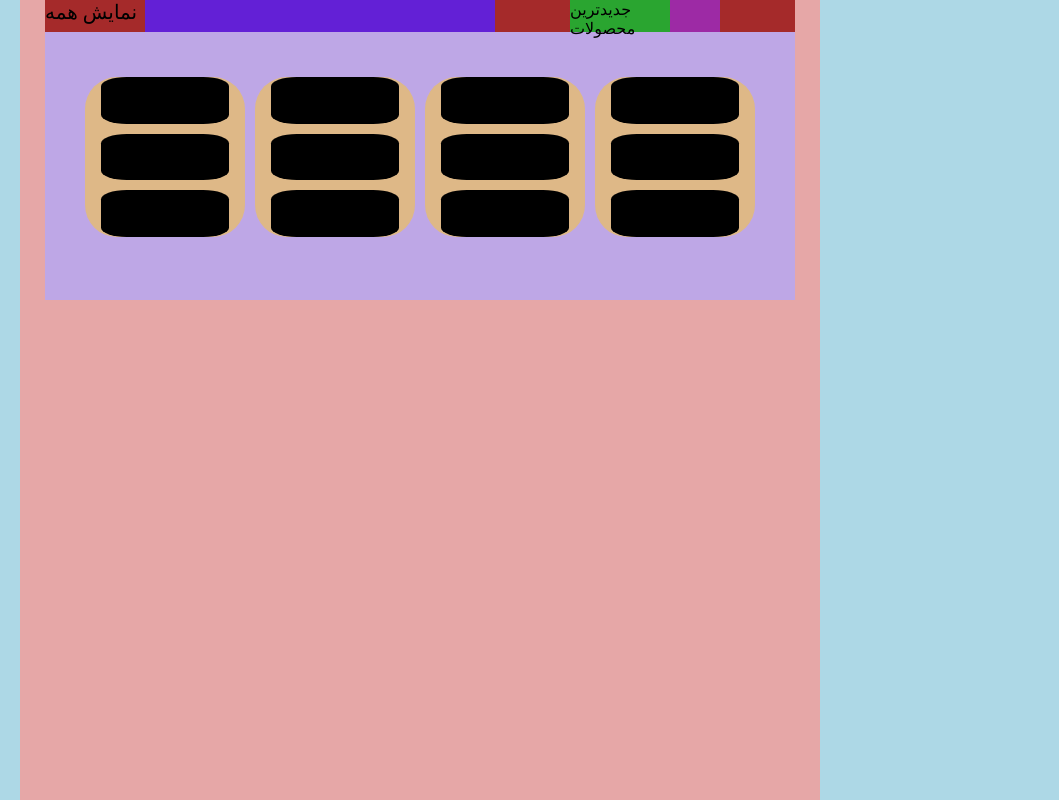
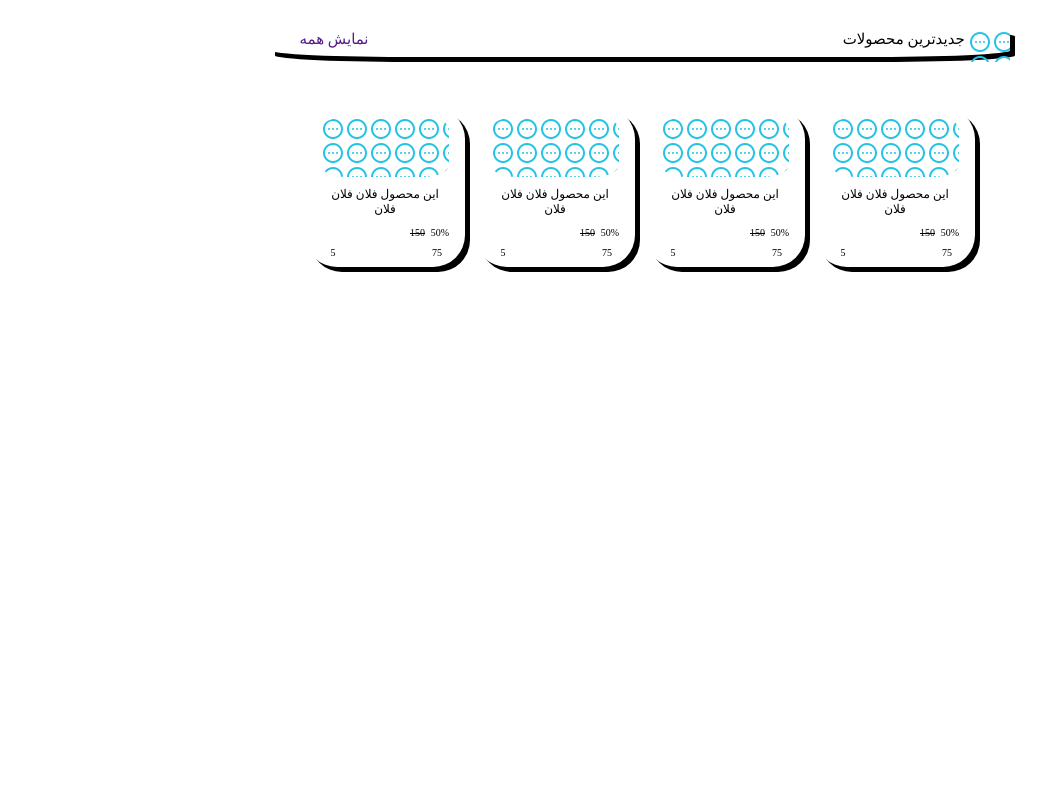
Before and after one commit to MHRZz17/Css-Project1, a plain HTML site: page index.html in a window 1280 px wide. Shown: the whole page, without its empty margins (0-1059 px from the left). Drawn offline with Linux system fonts and the light colour scheme.

Commit message:
fix position and fix flexboxes

```diff
--- a/index.html
+++ b/index.html
@@ -9,35 +9,72 @@
   <body>
     <div class="container">
       <div class="item-box">
-        <div class="header-box">
-          <div class="h-title-logo-viwe">
-            <div class="viwe-all"><p>نمایش همه</p></div>
-            <div class="h-title-logo">
-              <div class="h-title"><p>جدیدترین محصولات</p></div>
-              <div class="h-logo"></div>
-            </div>
+        <div class="h-title-logo-viwe">
+          <div class="viwe-all"><a href="">نمایش همه</a></div>
+          <div class="h-title-logo">
+            <div class="h-title"><p>جدیدترین محصولات</p></div>
+            <div class="h-logo"></div>
           </div>
         </div>
+
         <div class="flex-box">
           <div class="flex-item">
             <div class="image1"></div>
-            <div class="dis1"></div>
-            <div class="price1"></div>
+            <div class="dis1"><p>این محصول فلان فلان فلان</p></div>
+            <div class="price1">
+              <div class="discount">
+                <div class="old-price"><p>150</p></div>
+                <div class="dis-value"><p>50%</p></div>
+              </div>
+              <div class="footer-price">
+                <div class="rate"><p>5</p></div>
+                <div class="new-price"><p>75</p></div>
+              </div>
+            </div>
           </div>
           <div class="flex-item">
             <div class="image2"></div>
-            <div class="dis2"></div>
-            <div class="price2"></div>
+            <div class="dis2"><p>این محصول فلان فلان فلان</p></div>
+            <div class="price2">
+              <div class="discount">
+                <div class="old-price"><p>150</p></div>
+                <div class="dis-value"><p>50%</p></div>
+              </div>
+              <div class="footer-price">
+                <div class="rate"><p>5</p></div>
+                <div class="new-price"><p>75</p></div>
+              </div>
+            </div>
           </div>
           <div class="flex-item">
             <div class="image3"></div>
-            <div class="dis3"></div>
-            <div class="price3"></div>
+            <div class="dis3"><p>این محصول فلان فلان فلان</p></div>
+            <div class="price3">
+              <div class="discount">
+                <div class="old-price"><p>150</p></div>
+                <div class="dis-value"><p>50%</p></div>
+              </div>
+              <div class="footer-price">
+                <div class="rate"><p>5</p></div>
+                <div class="new-price"><p>75</p></div>
+              </div>
+            </div>
           </div>
           <div class="flex-item">
             <div class="image4"></div>
-            <div class="dis4"></div>
-            <div class="price4"></div>
+            <div class="dis4">
+              <p>این محصول فلان فلان فلان</p>
+            </div>
+            <div class="price4">
+              <div class="discount">
+                <div class="old-price"><p>150</p></div>
+                <div class="dis-value"><p>50%</p></div>
+              </div>
+              <div class="footer-price">
+                <div class="rate"><p>5</p></div>
+                <div class="new-price"><p>75</p></div>
+              </div>
+            </div>
           </div>
         </div>
       </div>
--- a/style/style.css
+++ b/style/style.css
@@ -3,162 +3,251 @@
   margin: 0;
   box-sizing: border-box;
   outline: none;
+  text-decoration: none;
 }
 @font-face {
   font-family: "BNazanin";
   src: local("BNazanin"), url();
 }
-body {
+/* body {
   background-color: lightblue;
-}
+} */
 .container {
   width: 800px;
   height: 800px;
-  margin: 0px 200px 0px 20px;
-  background-color: rgb(230, 167, 167);
+  margin-left: auto;
+  margin-right: auto;
+  padding-top: 20px;
+  /* background-color: rgb(230, 167, 167); */
 }
 .item-box {
   width: 750px;
   height: 300px;
-  margin: 0px auto 0px auto;
-  background-color: rgb(190, 167, 230);
+  margin-left: auto;
+  margin-right: auto;
+  padding: 5px;
+  display: flex;
+  flex-direction: column;
+  gap: 5px;
+  /* background-color: rgb(230, 230, 167); */
 }
 .flex-box {
-  width: 700px;
+  width: 720px;
   height: 250px;
   margin: 0px auto 0px auto;
-  background-color: rgb(190, 167, 230);
+  /* background-color: rgb(190, 167, 230); */
   display: flex;
   justify-content: center;
   align-items: center;
   gap: 10px;
 }
-.header-box {
-  width: 100%;
-  height: 2rem;
-  background-color: blueviolet;
-}
+
 .h-title-logo-viwe {
+  padding-top: 10px;
+  box-shadow: 5px 5px 0px;
+  border-radius: 20%;
   width: 100%;
   height: 2rem;
   margin: 0px auto 0px auto;
-  background-color: rgb(99, 32, 214);
+  /* background-color: rgb(99, 32, 214); */
   display: flex;
   justify-content: space-between;
   align-items: center;
-  /* gap:10px; */
 }
 .viwe-all {
-  font-size: 20px;
-  width: 100px;
+  font-size: 15px;
+  padding-top: auto;
+  padding-bottom: auto;
+  text-align: center;
+  /* text-shadow:2px 2px 0px #211c1c; */
+  width: 8rem;
   height: 2rem;
-  background-color: brown;
+  /* background-color: brown; */
 }
 .h-title-logo {
-  width: 300px;
+  width: 170px;
   height: 2rem;
-  background-color: brown;
+  /* background-color: brown; */
   display: flex;
-  justify-content: center;
-  align-items: center;
+  /* justify-content: center;
+  align-items: center; */
 }
 .h-title {
+  font-size: 15px;
+  text-align: center;
+  text-wrap: nowrap;
   height: 2rem;
-  width: 100px;
-  background-color: rgb(42, 165, 48);
+  width: 150px;
+  /* background-color: rgb(42, 165, 48); */
 }
 .h-logo {
   height: 2rem;
   width: 50px;
-  background-image: url();
-  background-color: rgb(157, 42, 165);
+  background-image: url(../images/icons8-view-more-24.png);
+  /* background-color: rgb(157, 42, 165); */
 }
 
 .flex-item {
-  background-image: url("");
+  padding-top: 10px;
   width: 10rem;
   height: 10rem;
   border-radius: 20%;
-  background-color: burlywood;
+  /* background-color: burlywood; */
   display: flex;
   flex-direction: column;
   justify-content: center;
   align-items: center;
   gap: 10px;
+  box-shadow: 5px 5px 0px;
 }
 .image1 {
+  background-image: url(../images/icons8-view-more-24.png);
+  width: 8rem;
+  height: 8rem;
+  border-radius: 20%;
+}
+.dis1 {
+  text-wrap: wrap;
+  text-align: center;
+  font-size: 12px;
+  /* text-shadow:; */
+  /* line-height:; */
   width: 8rem;
   height: 3rem;
-  background-color: black;
-  border-radius: 20%;
-  background-image: url();
-}
-.dis1 {
-  width: 8rem;
-  height: 3rem;
-  background-color: black;
+  /* background-color: black; */
   border-radius: 20%;
 }
 .price1 {
+  text-wrap: nowrap;
+  text-align: right;
+  font-size: 12px;
+  /* text-shadow:; */
+  /* line-height:; */
+  width: 8rem;
+  height: 5rem;
+  /* background-color:red; */
+  border-radius: 20%;
+  display: flex;
+  flex-direction: column;
+  justify-content: right;
+  align-items: center;
+}
+.discount {
+  width: 100%;
+  height: 1rem;
+  border-radius: 20%;
+  /* background-color: rgb(255, 0, 251); */
+  display: flex;
+  justify-content: right;
+  align-items: center;
+}
+.dis-value {
+  font-size: 10px;
+  text-align: right;
+  width: 1.5rem;
+  height: 1rem;
+  border-radius: 20%;
+  /* background-color: blue; */
+}
+.old-price {
+  font-size: 10px;
+  text-align: right;
+  text-decoration: line-through;
+  width: 1.5rem;
+  height: 1rem;
+  border-radius: 20%;
+  /* background-color: blue; */
+}
+.footer-price {
+  /* background-color: blue; */
+  width: 100%;
+  height: 1.5rem;
+  border-radius: 20%;
+  display: flex;
+  justify-content: space-between;
+  align-items: center;
+}
+.new-price {
+  font-size: 10px;
+  text-align: center;
+  /* background-color: rgb(60, 255, 0); */
+  width: 1.5rem;
+  height: 1rem;
+}
+.rate {
+  font-size: 10px;
+  text-align: center;
+  /* background-color: rgb(255, 0, 157); */
+  width: 1.5rem;
+  height: 1rem;
+}
+
+.image2 {
+  background-image: url(../images/icons8-view-more-24.png);
+  width: 8rem;
+  height: 8rem;
+  border-radius: 20%;
+}
+.dis2 {
+  text-wrap: wrap;
+  text-align: center;
+  font-size: 12px;
+  /* text-shadow:; */
+  /* line-height:; */
   width: 8rem;
   height: 3rem;
-  background-color: black;
-  border-radius: 20%;
-}
-.image2 {
-  width: 8rem;
-  height: 3rem;
-  background-color: black;
-  border-radius: 20%;
-  background-image: url();
-}
-.dis2 {
-  width: 8rem;
-  height: 3rem;
-  background-color: black;
+  /* background-color: black; */
   border-radius: 20%;
 }
 .price2 {
   width: 8rem;
   height: 3rem;
-  background-color: black;
+  /* background-color: black; */
   border-radius: 20%;
 }
 .image3 {
+  background-image: url(../images/icons8-view-more-24.png);
+  width: 8rem;
+  height: 8rem;
+  border-radius: 20%;
+}
+.dis3 {
+  text-wrap: wrap;
+  text-align: center;
+  font-size: 12px;
+  /* text-shadow:; */
+  /* line-height:; */
   width: 8rem;
   height: 3rem;
-  background-color: black;
-  border-radius: 20%;
-  background-image: url();
-}
-.dis3 {
-  width: 8rem;
-  height: 3rem;
-  background-color: black;
+  /* background-color: black; */
   border-radius: 20%;
 }
 .price3 {
   width: 8rem;
   height: 3rem;
-  background-color: black;
+  /* background-color: black; */
   border-radius: 20%;
 }
 .image4 {
+  background-image: url(../images/icons8-view-more-24.png);
+  width: 8rem;
+  height: 8rem;
+  border-radius: 20%;
+}
+.dis4 {
+  text-wrap: wrap;
+  text-align: center;
+  font-size: 12px;
+  /* text-shadow:; */
+  /* line-height:; */
   width: 8rem;
   height: 3rem;
-  background-color: black;
-  border-radius: 20%;
-  background-image: url();
-}
-.dis4 {
-  width: 8rem;
-  height: 3rem;
-  background-color: black;
+  /* background-color: black; */
   border-radius: 20%;
 }
 .price4 {
   width: 8rem;
   height: 3rem;
-  background-color: black;
+  /* background-color: black; */
   border-radius: 20%;
 }
```
Also changed, not shown: images/icons8-view-more-24.png (added).
